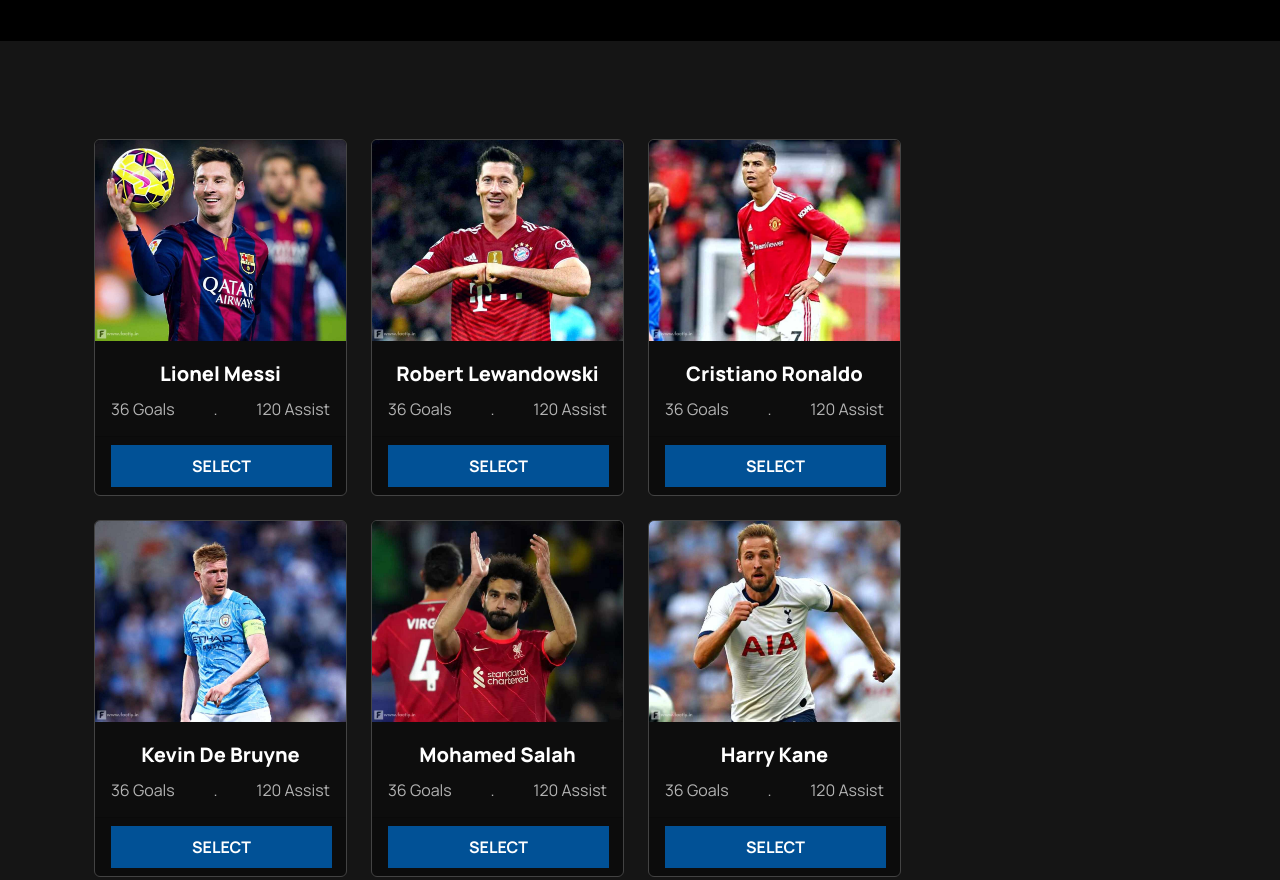
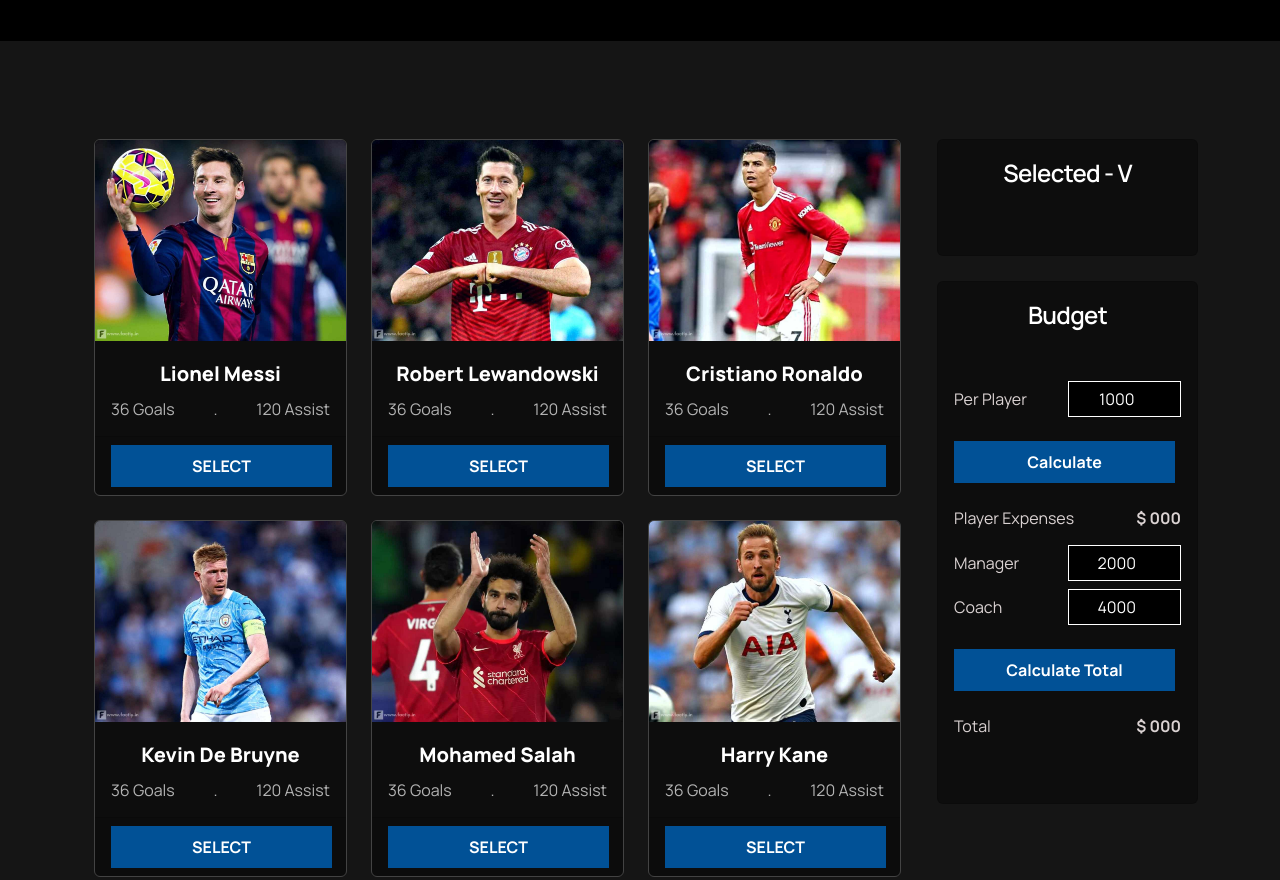
Before and after one commit to tuhinshuvra/-best-five-dom, a plain HTML site: page index.html in a window 1280 px wide. Shown: the part 440-1320 px from the top of the page. Drawn offline with nearby package versions, Linux system fonts and the light colour scheme.

Commit message:
calculatin section dome

```diff
--- a/index.html
+++ b/index.html
@@ -179,7 +179,51 @@
 
                 </div>
 
+                <div class="palyer-right col-lg-3">
+                    <div class="card selected-inn ">
+                        <div class="card-body">
+                            <h1>Selected - V</h1>
+                            <div class="selected">
+                                <ol id="selected-player">
+                                </ol>
+                            </div>
+                        </div>
+                    </div>
 
+                    <div class="card selected-inn ">
+                        <div class="card-body">
+                            <h1>Budget</h1>
+                            <div class="selected">
+                                <div class=" d-flex justify-content-between align-items-center mb-4">
+                                    <label for="per-player">Per Player</label>
+                                    <input id="per-player" type="number" min="0" class="player-input text-center"
+                                        value="1000">
+                                </div>
+
+                                <button id="calculate-btn" class="cost-btn mb-4">Calculate</button>
+                                <p class="d-flex justify-content-between"><span>Player Expenses</span> <strong>$
+                                        <span id="player-cost">000</span></strong></p>
+
+
+                                <div class=" d-flex justify-content-between align-items-center mb-2">
+                                    <label for="manager">Manager</label>
+                                    <input id="manager" type="number" min="0" class="player-input text-center"
+                                        value="2000">
+                                </div>
+
+                                <div class=" d-flex justify-content-between align-items-center mb-4">
+                                    <label for="coach">Coach</label>
+                                    <input id="coach" type="number" min="0" class="player-input text-center"
+                                        value="4000">
+                                </div>
+
+                                <button id="total-btn" class="cost-btn mb-4">Calculate Total</button>
+                                <p class="d-flex justify-content-between"><span>Total</span> <strong>$
+                                        <span id="total-cost">000</span></strong></p>
+                            </div>
+                        </div>
+                    </div>
+                </div>
             </div>
         </section>
     </main>
```
